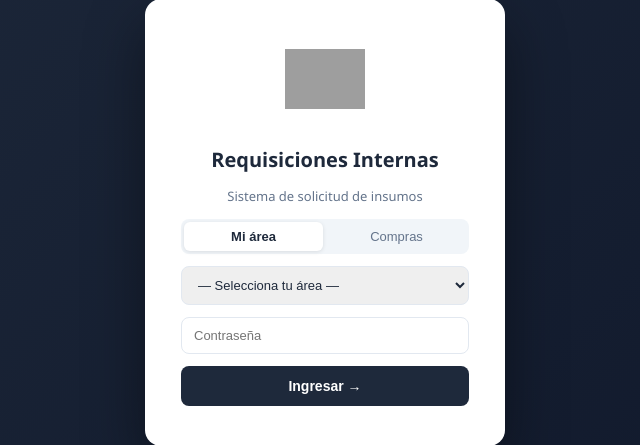
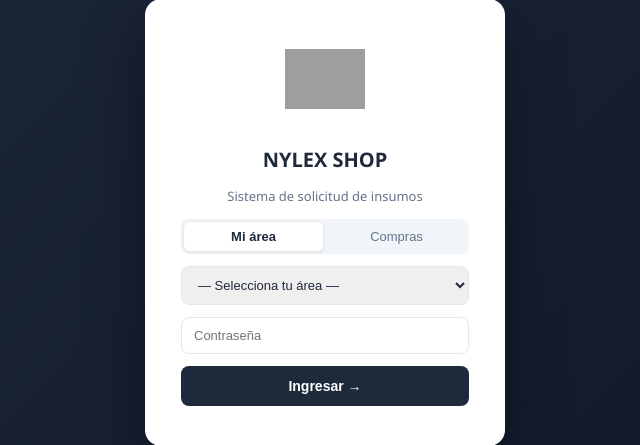
Before and after one commit to LarissaSanro/requisiciones, a Flask app: page /login in a window 1280 px wide. Shown: the part 178-623 px from the top of the page, without its empty margins (315-955 px from the left). Run offline with Flask 3, Linux system fonts and the light colour scheme; some libraries are stand-ins or nearby versions; grey boxes are pictures that could not be loaded.

Commit message:
cambiar titulo login a Nylex Shop

```diff
--- a/templates/login.html
+++ b/templates/login.html
@@ -24,7 +24,7 @@
 <body>
 <div class="card">
   <div class="logo"><img src="https://i.ibb.co/5h2JdzgT/4e7a078156bc.png" style="width:80px;height:80px;object-fit:contain"></div>
-  <h1>Requisiciones Internas</h1>
+  <h1>NYLEX SHOP</h1>
   <p class="sub">Sistema de solicitud de insumos</p>
 
   <form method="POST">
```
